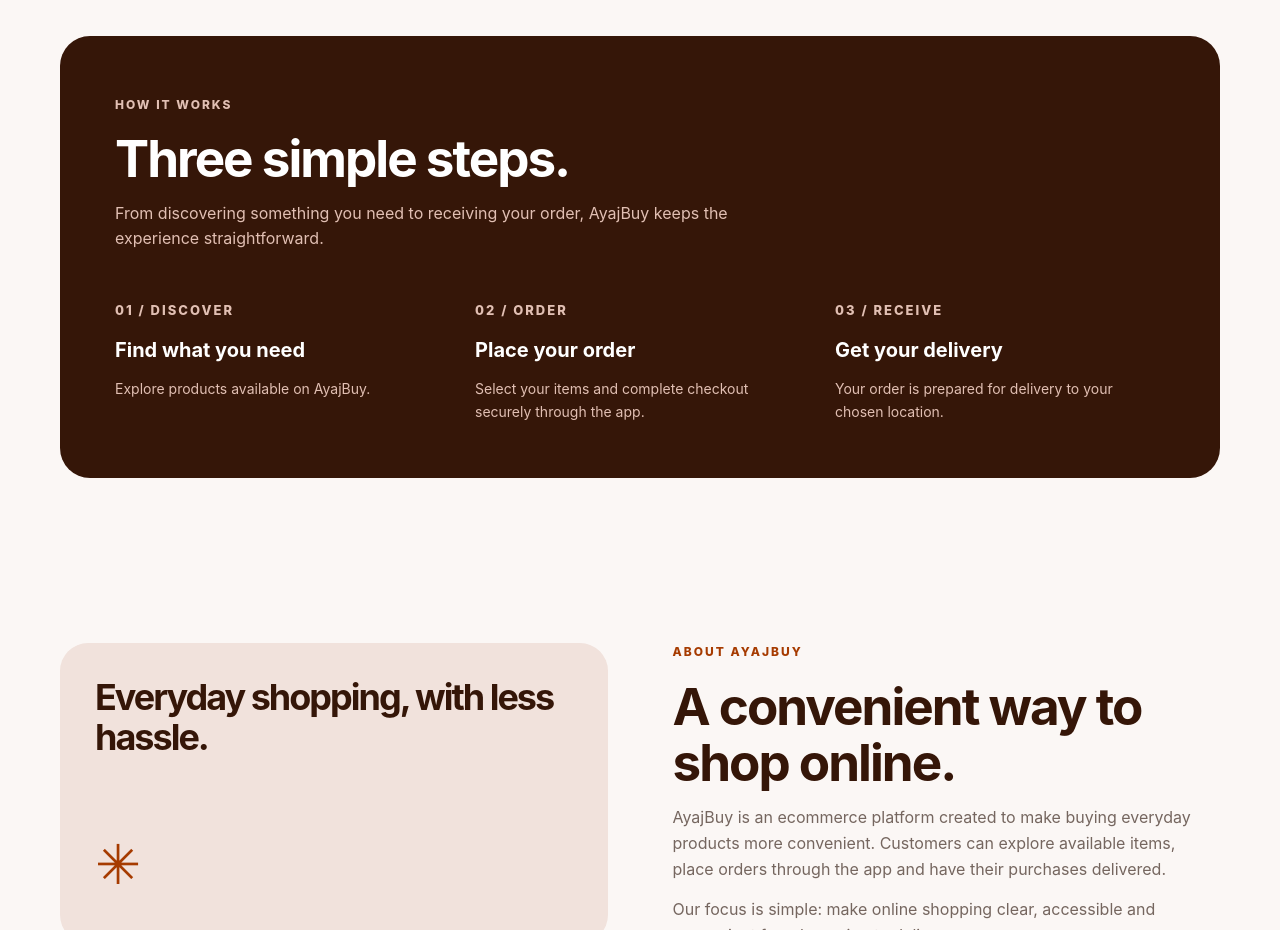
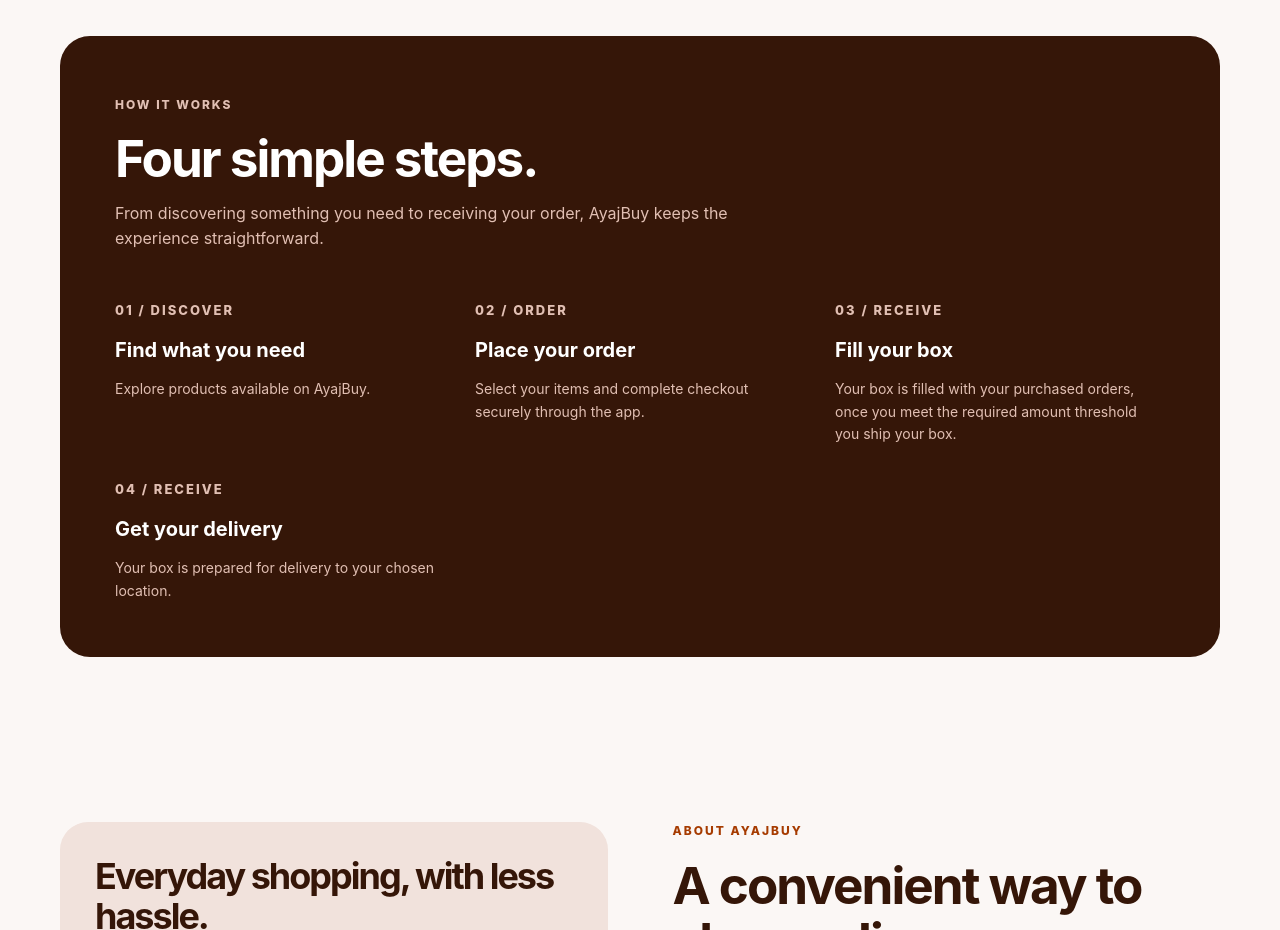
Before and after one commit to ayajbuy/ayajbuy-website, a plain HTML site: page index.html in a window 1280 px wide. Shown: the part 1340-2270 px from the top of the page. Drawn offline with Linux system fonts and the light colour scheme.

Commit message:
added 4th step for purchase

```diff
--- a/index.html
+++ b/index.html
@@ -109,7 +109,7 @@
         <div class="how-section">
           <span class="section-label">How it works</span>
 
-          <h2>Three simple steps.</h2>
+          <h2>Four simple steps.</h2>
 
           <p class="section-description">
             From discovering something you need to receiving your order, AyajBuy
@@ -132,11 +132,19 @@
               </p>
             </div>
 
+               <div class="step">
+              <span class="step-number">03 / RECEIVE</span>
+              <h3>Fill your box</h3>
+              <p>
+                Your box is filled with your purchased orders, once you meet the required amount threshold you ship your box.
+              </p>
+            </div>
+
             <div class="step">
-              <span class="step-number">03 / RECEIVE</span>
+              <span class="step-number">04 / RECEIVE</span>
               <h3>Get your delivery</h3>
               <p>
-                Your order is prepared for delivery to your chosen location.
+                Your box is prepared for delivery to your chosen location.
               </p>
             </div>
           </div>
```
